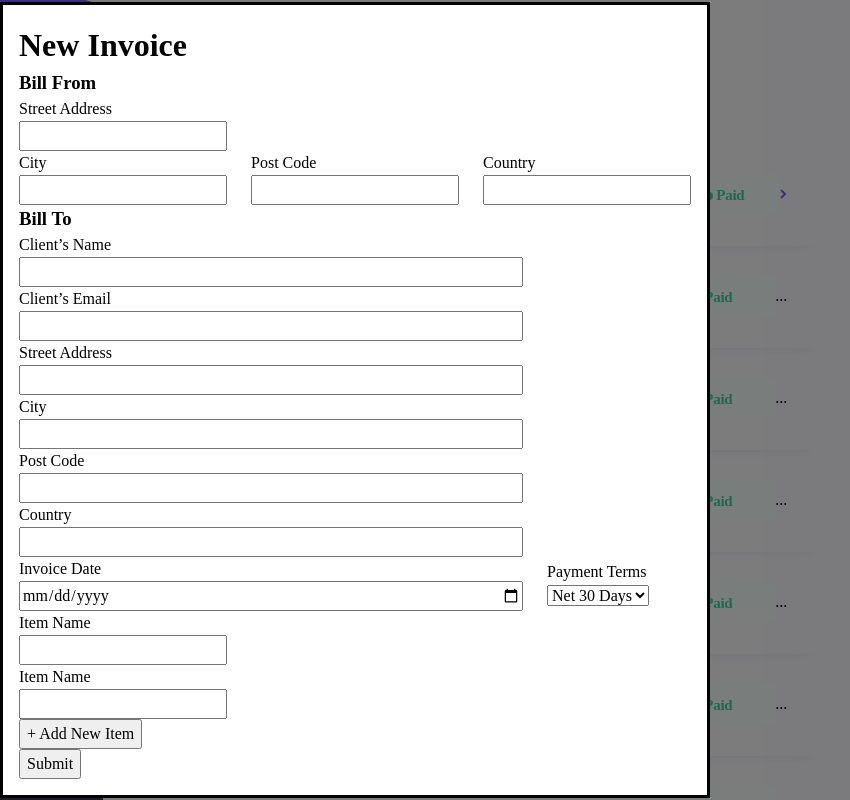
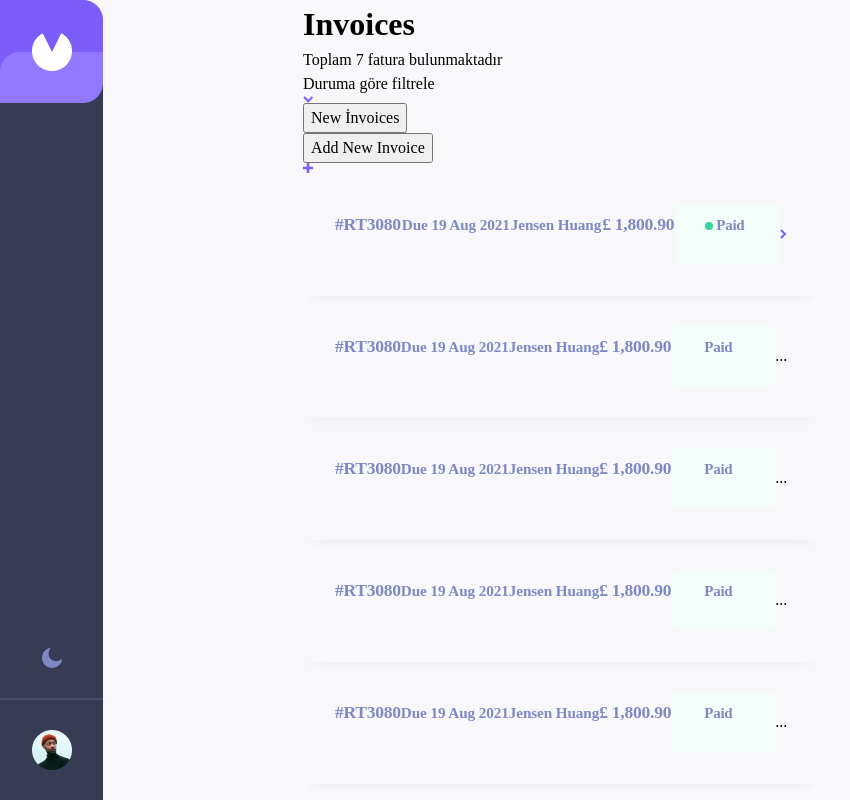
Before and after one commit to dogasvs/invoice-app, a Next.js app: page / in a window 1280 px wide. Shown: the top 800 px of the page, without its empty margins (0-850 px from the left). Built offline with nearby package versions, Linux system fonts and the light colour scheme.

Commit message:
modaladd yapıldı

```diff
--- a/components/modal/modal-add/index.jsx
+++ b/components/modal/modal-add/index.jsx
@@ -1,10 +1,12 @@
 "use client";
 
 import { useState } from "react";
-import "./modalAdd.css";
+import "../modal.css";
 
-export default function ModalAdd({ isModalOpen }) {
+export default function ModalAdd() {
   const [addNewInput, setAddNewInput] = useState([]);
+  const [paymentTerms, setPaymentTerms] = useState("Net 30 Days");
+  const [isModalOpen, setIsModalOpen] = useState(false);
 
   const handleNewAddItem = () => {
     setAddNewInput([
@@ -13,100 +15,143 @@ export default function ModalAdd({ isModalOpen }) {
         itemName: { inputType: "text", placeholder: "Add new Item" },
         quantity: { inputType: "number", placeholder: "0" },
         price: { inputType: "text", placeholder: "0.00" },
+        total: { inputType: "text", placeholder: "400.00" },
       },
     ]);
   };
 
+  const handlePaymentChange = (newTerm) => {
+    setPaymentTerms(newTerm);
+  };
+
+  const openModal = () => setIsModalOpen(true);
+  const closeModal = () => setIsModalOpen(false);
+
   return (
-    <div class="modal-overlay">
-      <dialog open className={`modalAddContainer `}>
-        <h1>New Invoice</h1>
-        <form action="">
-          <div className="billform">
-            <h3 className="formName">Bill From</h3>
-            <label htmlFor="StreetAddress">
-              <p>Street Address</p>
-              <input
-                className="streetAddress"
-                name="StreetAddress"
-                type="text"
-                placeholder=""
-              />
-            </label>
-            <div className="billFormAddressDetail">
-              <label htmlFor="city">
-                <p> City</p>
-                <input type="text" name="city" id="" />
-              </label>
-              <label htmlFor="postCode">
-                <p> Post Code</p>
-                <input type="text" name="postCode" />
-              </label>
-              <label htmlFor="country">
-                <p> Country</p>
-                <input type="text" name="country" id="" />
-              </label>
+    <div>
+      <button onClick={openModal} className="open-modal-btn">
+        Add New Invoice
+      </button>
+
+      {isModalOpen && (
+        <div className="modal-overlay">
+          <div className="modal-container">
+            <h2>New Invoice</h2>
+            <form>
+              <div className="billFrom">
+                <h3>Bill From</h3>
+                <div className="form-group">
+                  <label>Street Address</label>
+                  <input type="text" defaultValue="19 Union Terrace" />
                 </div>
+
+                <div className="form-row">
+                  <div className="form-group">
+                    <label>City</label>
+                    <input type="text" defaultValue="London" />
                   </div>
-          <div className="billToform">
-            <h3 className="formName">Bill To</h3>
-            <label htmlFor="clientName">
-              <p>Client’s Name</p>
-              <input name="clientName" type="text" placeholder="" />
-            </label>
-            <label htmlFor="clientEmail">
-              <p>Client’s Email</p>
-              <input type="email" name="clientEmail" id="" />
-            </label>
-            <label htmlFor="adres">
-              <p>Street Address</p>
-              <input type="text" name="adres" />
-            </label>
-            <div className="billToFormAddressDetail">
-              <label htmlFor="city">
-                <p> City</p>
-                <input type="text" name="city" id="" />
-              </label>
-              <label htmlFor="postCode">
-                <p> Post Code</p>
-                <input type="text" name="postCode" />
-              </label>
-              <label htmlFor="country">
-                <p> Country</p>
-                <input type="text" name="country" id="" />
-              </label>
-              <div className="date">
-                <label htmlFor="ınvoiceDate">
-                  <p>Invoice Date</p>
-                  <input type="date" name="ınvoiceDate" />
-                </label>
-                <div className="paymentTerms">
-                  <p>Payment Terms</p>
-                  <select htmlFor="paymentTerms">
-                    <option value="30">Net 30 Days</option>
-                    <option value="60">Net 60 Days</option>
-                    <option value="90">Net 90 Days</option>
-                  </select>
+                  <div className="form-group">
+                    <label>Post Code</label>
+                    <input type="text" defaultValue="E1 3EZ" />
+                  </div>
+                  <div className="form-group">
+                    <label>Country</label>
+                    <input type="text" defaultValue="United Kingdom" />
                   </div>
                 </div>
               </div>
+
+              {/* Bill To Section */}
+              <div className="billTo">
+                <h3>Bill To</h3>
+                <div className="form-group">
+                  <label>Client's Name</label>
+                  <input type="text" defaultValue="Alex Grim" />
                 </div>
-          <div className="itemList">
-            <label htmlFor="itemName">
-              <p>Item Name</p>
-              <input type="text" name="itemName" />
-            </label>
-            <label htmlFor="itemName">
-              <p>Item Name</p>
-              <input type="text" name="itemName" />
-            </label>
+
+                <div className="form-group">
+                  <label>Client's Email</label>
+                  <input type="email" defaultValue="alexgrim@mail.com" />
+                </div>
+
+                <div className="form-group">
+                  <label>Street Address</label>
+                  <input type="text" defaultValue="84 Church Way" />
+                </div>
+
+                <div className="form-row">
+                  <div className="form-group">
+                    <label>City</label>
+                    <input type="text" defaultValue="Bradford" />
+                  </div>
+                  <div className="form-group">
+                    <label>Post Code</label>
+                    <input type="text" defaultValue="BD1 9PB" />
+                  </div>
+                  <div className="form-group">
+                    <label>Country</label>
+                    <input type="text" defaultValue="United Kingdom" />
+                  </div>
+                </div>
+              </div>
+
+              {/* Invoice Date Section */}
+              <div className="invoiceDateSection">
+                <div className="form-row">
+                  <div className="form-group">
+                    <label>Invoice Date</label>
+                    <input type="date" defaultValue="2021-08-21" />
+                  </div>
+                  <div className="form-group">
+                    <label>Payment Terms</label>
+                    <div className="custom-select">
+                      <div className="selected-option">
+                        {paymentTerms}
+                        <span className="arrow">⌄</span>
+                      </div>
+                      <ul className="options">
+                        <li onClick={() => handlePaymentChange("Net 1 Day")}>
+                          Net 1 Day
+                        </li>
+                        <li onClick={() => handlePaymentChange("Net 7 Days")}>
+                          Net 7 Days
+                        </li>
+                        <li onClick={() => handlePaymentChange("Net 14 Days")}>
+                          Net 14 Days
+                        </li>
+                        <li onClick={() => handlePaymentChange("Net 30 Days")}>
+                          Net 30 Days
+                        </li>
+                      </ul>
+                    </div>
+                  </div>
+                </div>
+                <div className="form-group">
+                  <label>Project Description</label>
+                  <input type="text" defaultValue="Graphic Design" />
+                </div>
+              </div>
+
+              {/* Item List Section */}
+              <div className="itemListSection">
+                <h3>Item List</h3>
+                <div className="item">
+                  <input type="text" defaultValue="Banner Design" />
+                  <input type="number" defaultValue="1" />
+                  <input type="number" defaultValue="156.00" />
+                  <span>156.00</span>
+                </div>
+                <div className="item">
+                  <input type="text" defaultValue="Email Design" />
+                  <input type="number" defaultValue="2" />
+                  <input type="number" defaultValue="200.00" />
+                  <span>400.00</span>
                 </div>
                 <button type="button" onClick={handleNewAddItem}>
                   + Add New Item
                 </button>
-          <div>
-            {addNewInput.map((input) => (
-              <>
+                {addNewInput.map((input, index) => (
+                  <div key={index} className="item">
                     <input
                       type={input.itemName.inputType}
                       placeholder={input.itemName.placeholder}
@@ -115,12 +160,31 @@ export default function ModalAdd({ isModalOpen }) {
                       type={input.quantity.inputType}
                       placeholder={input.quantity.placeholder}
                     />
-              </>
+                    <input
+                      type={input.price.inputType}
+                      placeholder={input.price.placeholder}
+                    />
+                    <span>{input.total.placeholder}</span>
+                  </div>
                 ))}
               </div>
-          <button type="submit">Submit</button>
+
+              <div className="modal-buttons">
+                <button
+                  type="button"
+                  className="cancel-btn"
+                  onClick={closeModal}
+                >
+                  Cancel
+                </button>
+                <button type="submit" className="save-btn">
+                  Save Changes
+                </button>
+              </div>
             </form>
-      </dialog>
+          </div>
+        </div>
+      )}
     </div>
   );
 }
--- a/components/modal/modal-add/modalAdd.css
+++ b/components/modal/modal-add/modalAdd.css
@@ -31,6 +31,8 @@
 .none{
   display: none;
 }
+
+
 .billform:nth-child(2) {
   input {
     width: 504px;
```
Lines whose indentation alone changed are shown as unchanged.
